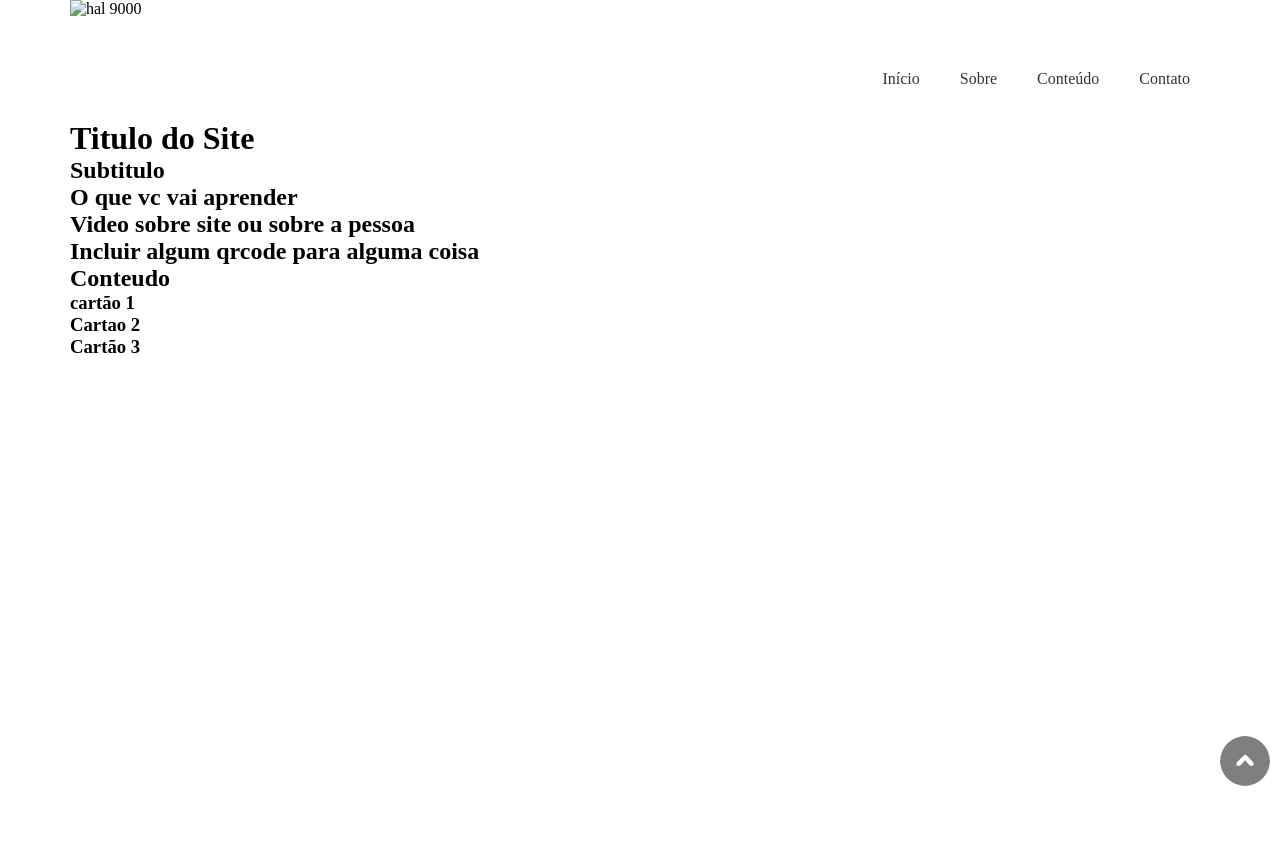
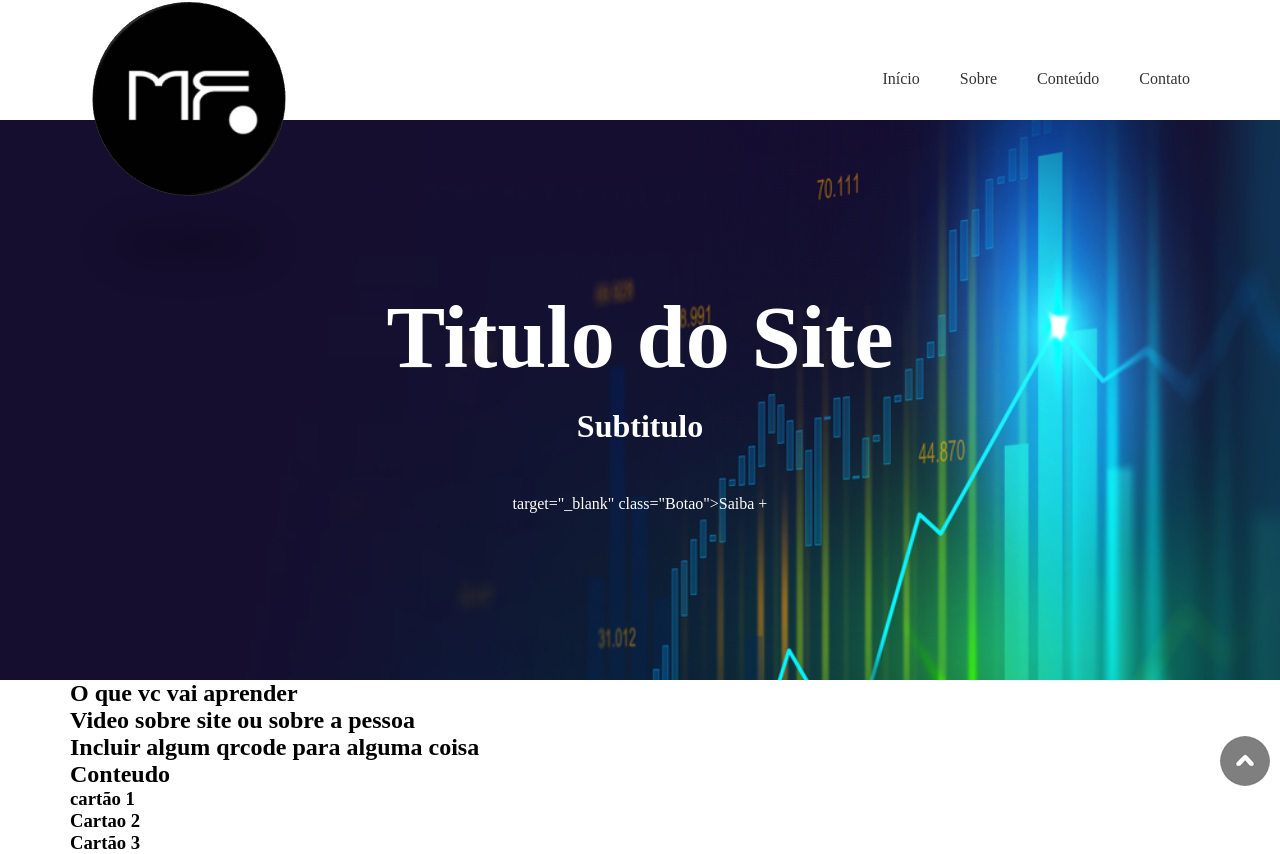
Before and after one commit to Joandersonsilva30/html5css3, a plain HTML site: page index.html in a window 1280 px wide. Drawn offline with Linux system fonts and the light colour scheme.

Commit message:
Modificações

```diff
--- a/index.html
+++ b/index.html
@@ -11,12 +11,12 @@
     <link rel="stylesheet" href="style.css">
 </head>
 <body>
-    <!-- Cabeeçalho -->
+    <!-- Cabeçalho -->
 
     <header id ="inicio">
         <div class="container flex">
             <div class="logo">
-                <img src="img/android-chrome-192x192.png" alt="hal 9000">
+                <img src="img/Logo.png" alt="">
             </div>
             <nav>
                 <input type="checkbox" id="check">
@@ -37,6 +37,8 @@
         <div class="container">
             <h1> Titulo do Site</h1>
             <h2>Subtitulo</h2>
+            <!-- <a href="https://www.instagram.com/reel/C7pqENxNvjc/" -->
+            target="_blank" class="Botao">Saiba +</a>
         </div>
     </main>
 
--- a/style.css
+++ b/style.css
@@ -24,6 +24,17 @@ body{
 .flex{
     display: flex;
     justify-content: space-between;
+}
+
+.Botao{
+    text-decoration: none;
+    color: #fff;
+    font-size: 1.3em;
+    font-weight: 700;
+    background-color: #c00000;
+    padding: 10px 40px;
+    border: 2px solid #fff;
+    border-radius: 25px;
 }
 
 /* topo do site */
@@ -83,6 +94,27 @@ nav ul li a{
     color: #fff
 }
 
+/* Destaque */
+main{
+    height: 75vh;
+    background: url(img/Banner.jpg);
+    background-size: cover;
+    color: #fff;
+    display: flex;
+    flex-direction: column;
+    justify-content: center;
+    text-align: center;
+}
+
+main h1{
+    font-size: 2.5em;
+}
+
+main h2{
+    font-size: 1em;
+    margin: 20px 0px 50px 0px
+}
+
 /* Smartphone Landscape */
 
 @media (min-width: 576px){
@@ -90,6 +122,14 @@ nav ul li a{
     /* Layout */
     .container{
         max-width: 540px;
+    }
+
+    /* Destaque */
+
+    main h1, main h2{
+        text-shadow: #0000 0.05em 0.05em 0.05em;
+
+
     }
 }
 
@@ -102,15 +142,33 @@ nav ul li a{
         max-width: 720px;
     }
 
+    /* Destaque */
+
+    main{
+        height: 45vh;
+    }
+    main h1{
+        font-size: 5.5em;
+    }
+    main h2{
+        font-size: 2em;
+    }
+
 }
 
-/* Smartphone Landscape */
+/* Tablet Landscape */
 
 @media (min-width: 992px){
 
     /* Layout */
     .container{
         max-width: 960px;
+    }
+
+    /* Destaque */
+
+    main{
+    height: 70vh;
     }
 
 }
```
